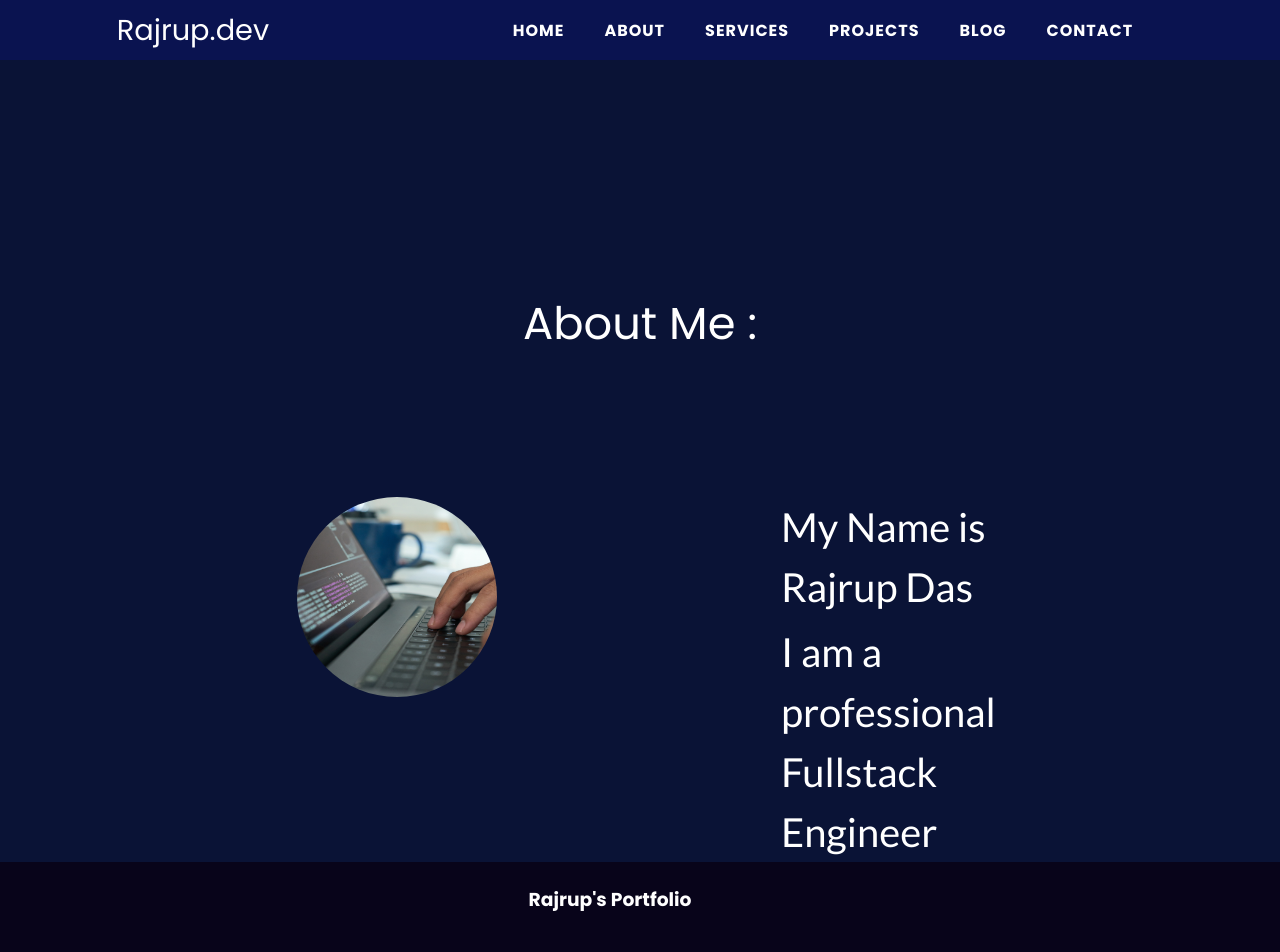
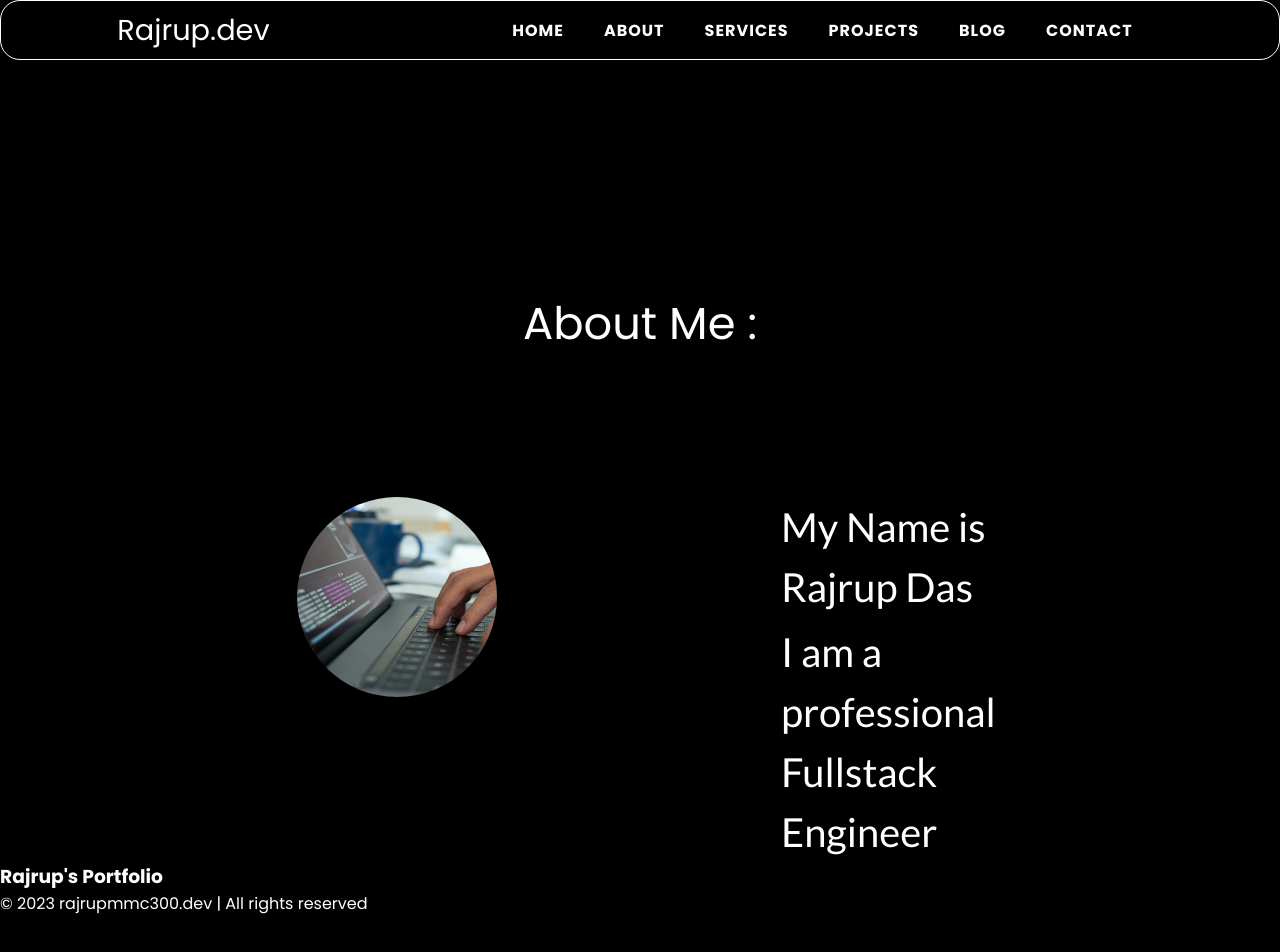
Before and after one commit to rajrupdasofficial/symmetrical-computing-machine-portfolio, a React (Vite) app: page /about in a window 1280 px wide. Shown: the top 952 px of the page. After the commit the page ends 916 px from the top, so only its background shows below. Built offline with nearby package versions, Linux system fonts and the light colour scheme; the HTML template or start-up script is replaced by a standard one.

Commit message:
Master css | The main controller of index page
Footer stylings changed

Backgound color changed

Nav styles rectified

Signed-off-by: RajrupDasid <rajrupofficialid@protonmail.com>

```diff
--- a/src/assets/css/master.scss
+++ b/src/assets/css/master.scss
@@ -9,7 +9,7 @@
 }
 body {
 
-    background: rgb(10, 19, 54);
+    background: rgb(0, 0, 0);
     color: white;
     font-family: 'Poppins', sans-serif;
 
@@ -76,7 +76,9 @@ nav{
     justify-content: space-around;
     align-items: center;
     height: 60px;
-    background-color: rgb(10, 19, 80);
+    background-color: rgb(0, 0, 0);
+    border: 1px solid;
+    border-radius: 20px;
 }
 nav ul{
     display: flex;
@@ -204,44 +206,7 @@ color: grey;
 width: 150px;
 font-size: 10px;
 }
-footer{
-    background-color: rgb(8, 4, 26);
-    height: 278px;
-}
-.footer{
-    display: flex;
-    padding: 23px 122px;
-    justify-content: space-evenly;
-}
-.footer div{
-    width: 223px;
-}
-.footer ul{
-    list-style: none;
-}
-.footer ul li a{
-    text-decoration: none;
-}
-footer .footer-text-center{
-    color: gray;
-    display: flex;
-    justify-content: space-around;
-    margin: 50px 0;
-}
-.footer .footerfirst{
-   align-content: center;
-  display: flex;
-  flex-flow: column-reverse;
-}
-.footer .footersecond{
-    align-content: center;
-    display: flex;
-    flex-flow: column-reverse;
-}
 
-.footer .footersecond ul li a{
-    color: azure;
-}
 
 nav .menu{
     display: none;
```
